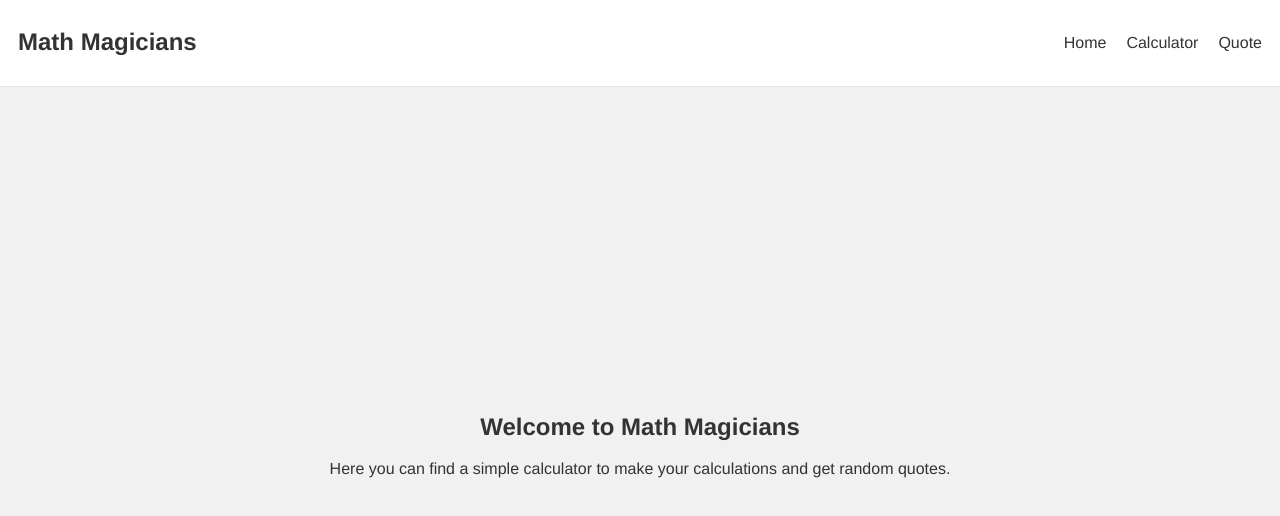
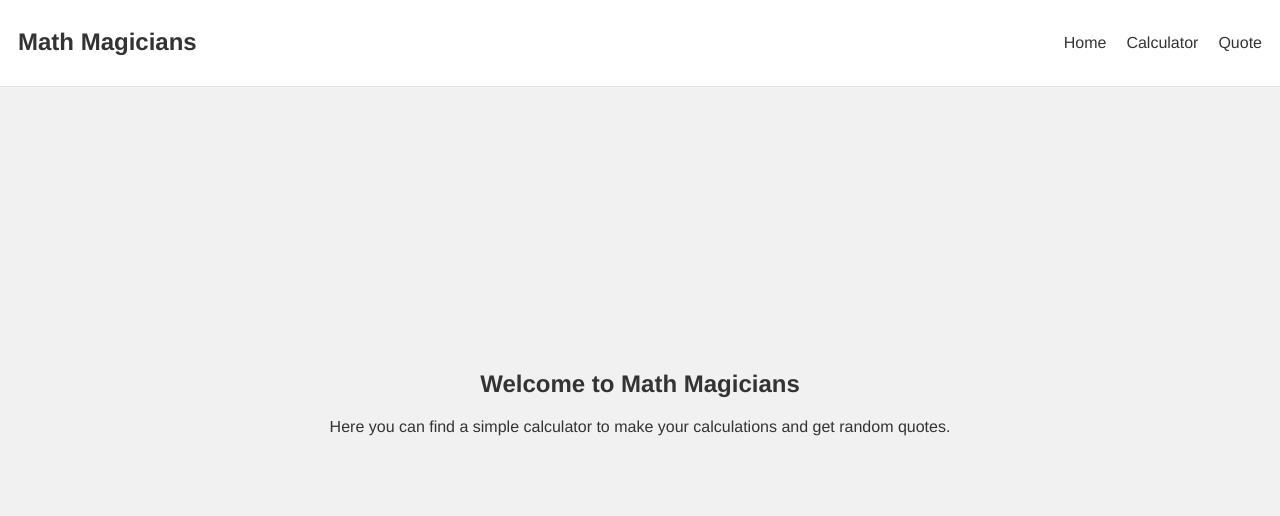
Before and after one commit to rudicarrilloypr/math-magicians, a React (Create React App) app: page / in a window 1280 px wide. Shown: the top 516 px of the page. Built offline with nearby package versions, Linux system fonts and the light colour scheme.

Commit message:
Center home text

```diff
--- a/src/App.css
+++ b/src/App.css
@@ -54,6 +54,11 @@ main {
 
 main h2 {
   text-align: center;
+  margin-top: -65px;
+}
+
+p {
+  text-align: center;
 }
 
 .quote-container {
```
Also changed, not shown: 1 other file (tests, documents, lock files or other folders).
